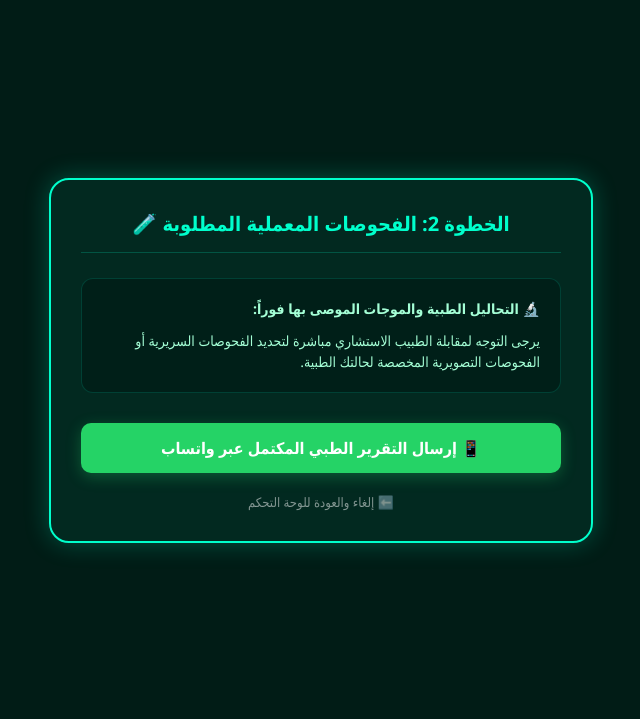
After one commit to eissa7508-maker/Medical-App, a Flask app: page /tests-page in a window 1280 px wide. The commit adds this page. Shown: the top 719 px of the page, without its empty margins (319-959 px from the left). Run offline with Flask 3, Linux system fonts and the light colour scheme.

Commit message:
update results and tests

```diff
--- a/app.py
+++ b/app.py
@@ -1,131 +1,140 @@
+import os
+import urllib.parse
+import re
+import json
 from flask import Flask, render_template, request, redirect, url_for
-import urllib.parse
-import json
-import os
-import re
 
 app = Flask(__name__)
-app.secret_key = "bakht_alrida_secret"
 
-DOCTOR_WHATSAPP = "249123456789"
+# رقم الواتساب الخاص بالطبيب الاستشاري (يمكنك تعديله لاحقاً)
+DOCTOR_WHATSAPP = "249900000000"
 
+# دالة تنظيف وتوحيد النصوص (Text Normalization) لرفع دقة التعرف على الأعراض
 def normalize_text(text):
     if not text:
         return ""
-    text = str(text).lower().strip()
-    text = re.sub(r'[\u064B-\u0652]', '', text)
-    text = re.sub(r'[أإآٱ]', 'ا', text)
-    text = re.sub(r'[ىي]', 'ي', text)
-    text = re.sub(r'[ة]', 'ه', text)
-    text = re.sub(r'\b(ال|بال|وال|لل|فال|في)\b', '', text)
-    return " ".join(text.split())
+    text = text.strip()
+    # إزالة التشكيل والزخارف الطبية
+    text = re.sub(r"[\u064B-\u0652]", "", text)
+    # توحيد أشكال الهمزات
+    text = re.sub(r"[أإآٱ]", "أ", text)
+    # توحيد الياء والألف المقصورة
+    text = re.sub(r"ى", "ي", text)
+    # إسقاط الروابط وعلامات التعريف لتبسيط الكلمة المفتاحية
+    text = re.sub(r"\bال", " ", text)
+    text = re.sub(r"\bو", " ", text)
+    # إزالة الفراغات الزائدة
+    text = re.sub(r"\s+", " ", text).strip()
+    return text
 
-def load_medical_database():
-    json_path = os.path.join(app.root_path, 'diseases.json')
-    if os.path.exists(json_path):
-        try:
-            with open(json_path, 'r', encoding='utf-8') as f:
-                return json.load(f)
-        except Exception as e:
-            print(f"Error: {e}")
-            return []
-    return []
-
+# 1. صفحة تسجيل الدخول الأساسية
 @app.route('/')
+@app.route('/login')
 def login():
     return render_template('login.html')
 
+# 2. صفحة إنشاء حساب جديد
 @app.route('/register', methods=['GET', 'POST'])
 def register():
     if request.method == 'POST':
-        return redirect(url_for('dashboard'))
+        username = request.form.get('username')
+        # حفظ الحسابات الجديدة تلقائياً في ملف نصي لمعرفتها لاحقاً
+        with open('registered_users.txt', 'a', encoding='utf-8') as f:
+            f.write(f"Username: {username}\n")
+        return redirect(url_for('login'))
     return render_template('register.html')
 
+# 3. لوحة التحكم الرئيسية للمنظومة
 @app.route('/dashboard')
 def dashboard():
     return render_template('dashboard.html')
 
+# 4. صفحة واجهة استقبال وفحص الأعراض
 @app.route('/analysis')
 def analysis():
-    category = request.args.get('category', '')
-    placeholder_text = "حمى داخلية مستمرة وقشعريرة بالجسد"
+    return render_template('analysis.html')
 
-    if category == 'digestive':
-        placeholder_text = "اكتب أعراض الجهاز الهضمي هنا... (مثال: ألم شديد في فم المعدة مع حموضة)"
-    elif category == 'fevers':
-        placeholder_text = "اكتب أعراض الحميات هنا... (مثال: قشعريرة، ارتفاع درجة الحرارة، صداع مستمر)"
-    elif category == 'colon':
-        placeholder_text = "اكتب أعراض القولون هنا... (مثال: انتفاخ، غازات، تقلصات أسفل البطن)"
+# 5. الخطوة الأولى: دالة معالجة واستخراج التشخيص المبدئي فقط
+@app.route('/results', methods=['POST'])
+def results():
+    if request.method == 'POST':
+        symptoms = request.form.get('symptoms', '')
+        normalized_input = normalize_text(symptoms)
 
-    return render_template('analysis.html', placeholder_text=placeholder_text)
+        diagnoses_list = []
+        recommended_tests = []
+        detected = False
 
-# تأمين دالة تغيير اللغة لتعود للوحة التحكم بشكل مستقر إذا تم استدعاؤها
-@app.route('/change-lang')
-def change_lang():
+        # تحميل قاعدة المعرفة الطبية الثابتة من ملف JSON
+        try:
+            with open('diseases.json', 'r', encoding='utf-8') as f:
+                diseases_data = json.load(f)
+        except Exception:
+            diseases_data = []
+
+        # محرك الاستدلال: مطابقة الكلمات المفتاحية بالأعراض المدخلة
+        for item in diseases_data:
+            for key in item.get('keys', []):
+                normalized_key = normalize_text(key)
+                if normalized_key and normalized_key in normalized_input:
+                    detected = True
+                    if item.get('disease') not in diagnoses_list:
+                        diagnoses_list.append(item.get('disease'))
+
+                    # تجميع الفحوصات المرتبطة تلقائياً
+                    tests_info = item.get('tests', '')
+                    if "+" in tests_info:
+                        split_tests = tests_info.split("+")
+                        for test in split_tests:
+                            clean_test = test.strip().rstrip('.')
+                            if clean_test and clean_test not in recommended_tests:
+                                recommended_tests.append(clean_test)
+                    else:
+                        clean_test = tests_info.strip().rstrip('.')
+                        if clean_test and clean_test not in recommended_tests:
+                            recommended_tests.append(clean_test)
+
+        final_diagnosis = " و ".join(diagnoses_list) if diagnoses_list else ""
+
+        # عرض صفحة التشخيصات أولاً وتمرير قائمة الفحوصات معها كخطوة وسيطة
+        return render_template('results.html',
+                               symptoms=symptoms,
+                               detected=detected,
+                               diagnosis=final_diagnosis,
+                               recommended_tests=recommended_tests)
     return redirect(url_for('dashboard'))
 
-@app.route('/results', methods=['GET', 'POST'])
-def results():
-    symptoms = request.form.get('symptoms', '').strip()
-    if not symptoms:
-        symptoms = request.args.get('symptoms', '').strip()
+# 6. الخطوة الثانية: المسار الجديد المخصص لصفحة الفحوصات الطبية المستقلة والواتساب
+@app.route('/tests-page')
+def tests_page():
+    symptoms = request.args.get('symptoms', '').strip()
+    diagnosis = request.args.get('diagnosis', '').strip()
+    recommended_tests_raw = request.args.get('tests', '').strip()
 
-    clean_input = normalize_text(symptoms)
-    medical_db = load_medical_database()
+    recommended_tests = []
+    if recommended_tests_raw:
+        recommended_tests = [t.strip() for t in recommended_tests_raw.split(',') if t.strip()]
 
-    detected = False
-    diagnoses_list = []
-    recommended_tests = []
+    detected = True if diagnosis or recommended_tests else False
 
-    if clean_input:
-        for item in medical_db:
-            disease_name = item.get("disease", "")
-            tests_info = item.get("tests", "")
-            keywords = item.get("keys", [])
-
-            match_found = False
-            for key in keywords:
-                clean_key = normalize_text(key)
-                if not clean_key:
-                    continue
-                if (clean_key in clean_input) or (clean_input in clean_key):
-                    match_found = True
-                    break
-
-            if match_found:
-                detected = True
-                if disease_name not in diagnoses_list:
-                    diagnoses_list.append(disease_name)
-
-                if "+" in tests_info:
-                    split_tests = tests_info.split("+")
-                    for test in split_tests:
-                        clean_test = test.strip().rstrip('.')
-                        if clean_test and clean_test not in recommended_tests:
-                            recommended_tests.append(clean_test)
-                else:
-                    if tests_info and tests_info.strip().rstrip('.') not in recommended_tests:
-                        recommended_tests.append(tests_info.strip().rstrip('.'))
-
-    final_diagnosis = " + و ".join(diagnoses_list) if diagnoses_list else ""
-
+    # صياغة وهيكلة نص الرسالة الأكاديمية النهائية لتصديرها للواتساب
     base_message = f"🏥 *تقرير منظومة تشخيص جامعة بخت الرضا*\n\n"
     base_message += f"📝 *الأعراض المدخلة:* {symptoms}\n\n"
-    if detected:
-        base_message += f"🔍 *التشخيص المبدئي المحتمل:*\n- " + "\n- ".join(diagnoses_list) + "\n\n"
+    if diagnosis:
+        base_message += f"🔍 *التشخيص المبدئي المحتمل:* {diagnosis}\n\n"
+    if recommended_tests:
         base_message += f"🧪 *الفحوصات الطبية المطلوبة فوراً:*\n- " + "\n- ".join(recommended_tests)
     else:
         base_message += "⚠️ لم يتم التعرف على نمط الأعراض تلقائياً."
 
     whatsapp_url = f"https://wa.me/{DOCTOR_WHATSAPP}?text={urllib.parse.quote(base_message)}"
 
-    return render_template('results.html',
+    return render_template('tests.html',
                            symptoms=symptoms,
                            detected=detected,
-                           diagnosis=final_diagnosis,
+                           diagnosis=diagnosis,
                            recommended_tests=recommended_tests,
                            whatsapp_url=whatsapp_url)
 
 if __name__ == '__main__':
-    port = int(os.environ.get('PORT', 5000))
-    app.run(host='0.0.0.0', port=port, debug=True)
+    app.run(debug=True)
--- /dev/null
+++ b/templates/tests.html
@@ -0,0 +1,109 @@
+<!DOCTYPE html>
+<html lang="ar" dir="rtl">
+<head>
+    <meta charset="UTF-8">
+    <meta name="viewport" content="width=device-width, initial-scale=1.0">
+    <title>المنظومة الطبية - الفحوصات المعملية</title>
+    <style>
+        :root {
+            --primary-bg: #011c16;
+            --card-bg: #022920;
+            --accent-glow: #00ffcc;
+            --text-main: #ffffff;
+        }
+        body {
+            background-color: var(--primary-bg);
+            color: var(--text-main);
+            font-family: 'Segoe UI', Tahoma, Geneva, Verdana, sans-serif;
+            padding: 40px 15px;
+            margin: 0;
+            display: flex;
+            justify-content: center;
+            align-items: center;
+            min-height: 80vh;
+        }
+        .result-container {
+            background-color: var(--card-bg);
+            border: 2px solid var(--accent-glow);
+            border-radius: 20px;
+            padding: 30px;
+            width: 100%;
+            max-width: 480px;
+            box-shadow: 0 0 25px rgba(0, 255, 204, 0.25);
+        }
+        h1 {
+            color: var(--accent-glow);
+            font-size: 20px;
+            text-align: center;
+            margin-top: 0;
+            margin-bottom: 25px;
+            border-bottom: 1px solid rgba(0, 255, 204, 0.2);
+            padding-bottom: 15px;
+        }
+        .info-box {
+            background-color: rgba(1, 28, 22, 0.7);
+            border: 1px solid rgba(0, 255, 204, 0.15);
+            border-radius: 12px;
+            padding: 20px;
+            margin-bottom: 20px;
+        }
+        .box-title { color: #a4ffd6; font-size: 14px; font-weight: bold; margin-bottom: 12px; }
+        .test-list { padding-right: 20px; margin: 0; }
+        .test-list li { font-size: 15px; color: #ffffff; margin-bottom: 10px; line-height: 1.5; list-style-type: square; }
+        .test-list li::marker { color: var(--accent-glow); }
+        .btn-whatsapp {
+            display: block;
+            text-align: center;
+            background-color: #25d366;
+            color: #ffffff;
+            text-decoration: none;
+            font-weight: bold;
+            padding: 14px;
+            border-radius: 10px;
+            margin-top: 30px;
+            transition: 0.3s ease;
+            box-shadow: 0 4px 15px rgba(37, 211, 102, 0.3);
+        }
+        .btn-whatsapp:hover {
+            transform: translateY(-2px);
+            box-shadow: 0 6px 20px rgba(37, 211, 102, 0.6);
+        }
+        .btn-home {
+            display: block;
+            text-align: center;
+            color: rgba(255, 255, 255, 0.5);
+            text-decoration: none;
+            font-size: 13px;
+            margin-top: 20px;
+            transition: 0.2s;
+        }
+        .btn-home:hover { color: var(--accent-glow); }
+    </style>
+</head>
+<body>
+
+    <div class="result-container">
+        <h1>الخطوة 2: الفحوصات المعملية المطلوبة 🧪</h1>
+
+        <div class="info-box">
+            <div class="box-title">🔬 التحاليل الطبية والموجات الموصى بها فوراً:</div>
+            {% if detected and recommended_tests %}
+                <ul class="test-list">
+                    {% for test in recommended_tests %}
+                        <li>{{ test }}</li>
+                    {% endfor %}
+                </ul>
+            {% else %}
+                <p style="font-size: 14px; margin: 0; color: #a4ffd6; line-height: 1.5;">يرجى التوجه لمقابلة الطبيب الاستشاري مباشرة لتحديد الفحوصات السريرية أو الفحوصات التصويرية المخصصة لحالتك الطبية.</p>
+            {% endif %}
+        </div>
+
+        <a href="{{ whatsapp_url }}" target="_blank" class="btn-whatsapp">
+            📱 إرسال التقرير الطبي المكتمل عبر واتساب
+        </a>
+
+        <a href="{{ url_for('dashboard') }}" class="btn-home">⬅️ إلغاء والعودة للوحة التحكم</a>
+    </div>
+
+</body>
+</html>
```
Also changed, not shown: templates/results.html (+79 -45 lines).
